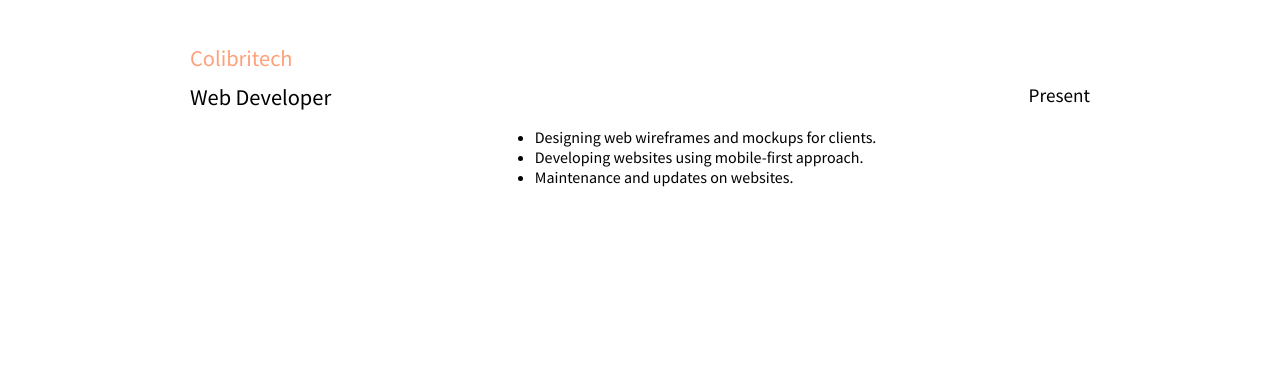
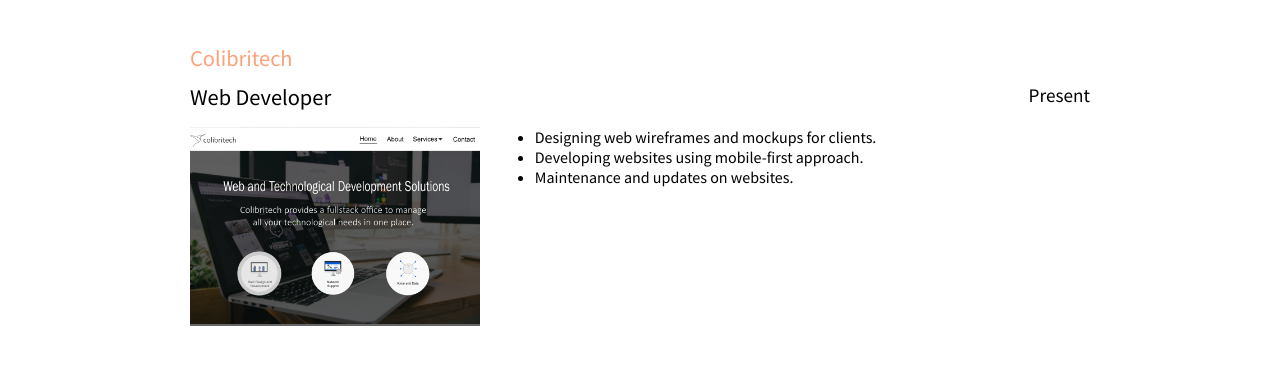
Before and after one commit to tfb34/portfolio, a plain HTML site: page index.html in a window 1280 px wide. Shown: the part 1620-2011 px from the top of the page. Drawn offline with Linux system fonts and the light colour scheme.

Commit message:
Fix typo

```diff
--- a/index.html
+++ b/index.html
@@ -53,7 +53,7 @@
     		</div>
 			<div class="row">
 				<div class="column-4">
-					<div style="min-height:200px;min-width:200px;max-height:200px;max-width:300px;background: url(assets/colibritech.PNGs);background-size: cover;background-position: top;margin:0 auto"></div>
+					<div style="min-height:200px;min-width:200px;max-height:200px;max-width:300px;background: url(assets/colibritech.PNG);background-size: cover;background-position: top;margin:0 auto"></div>
 				</div>
 				<div class="column-8">
 					<ul>
```
